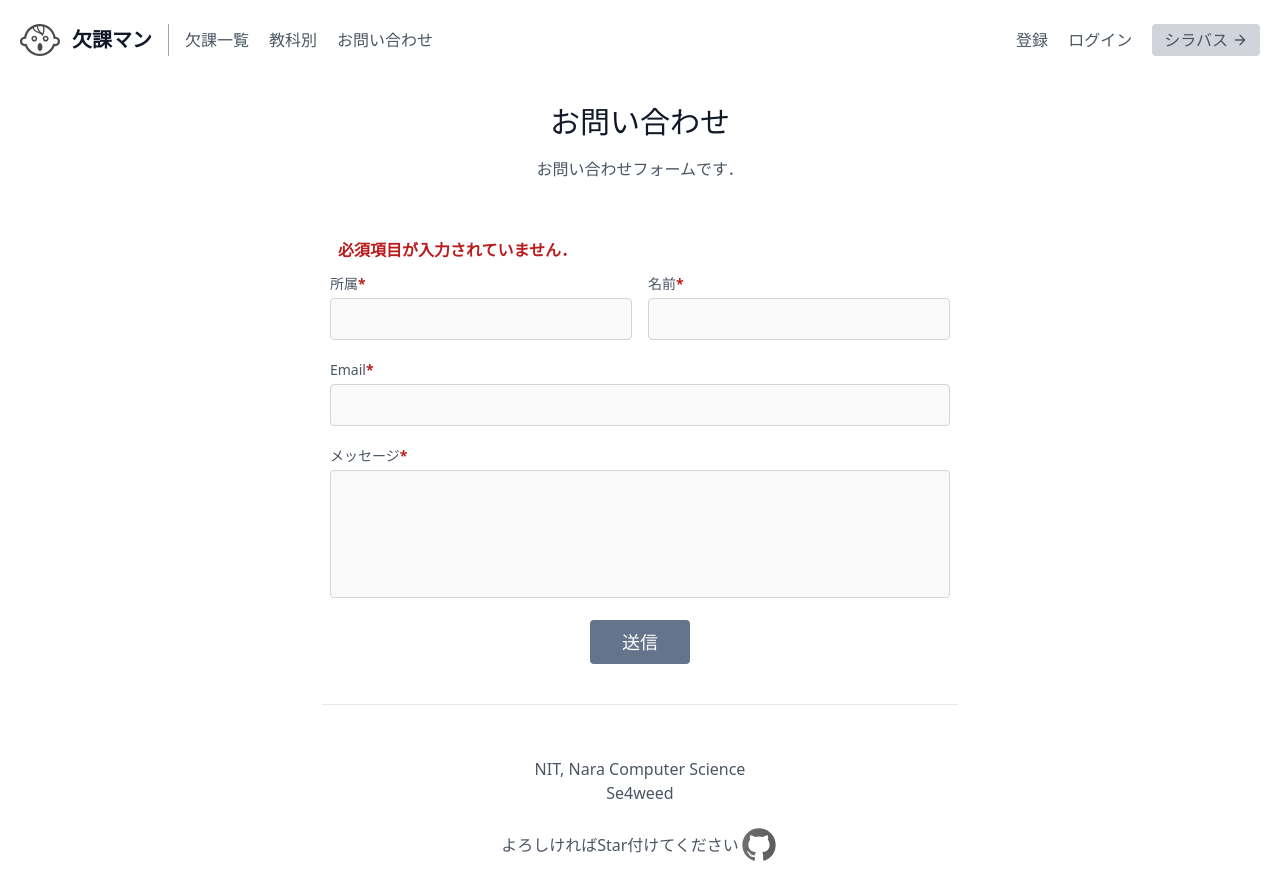
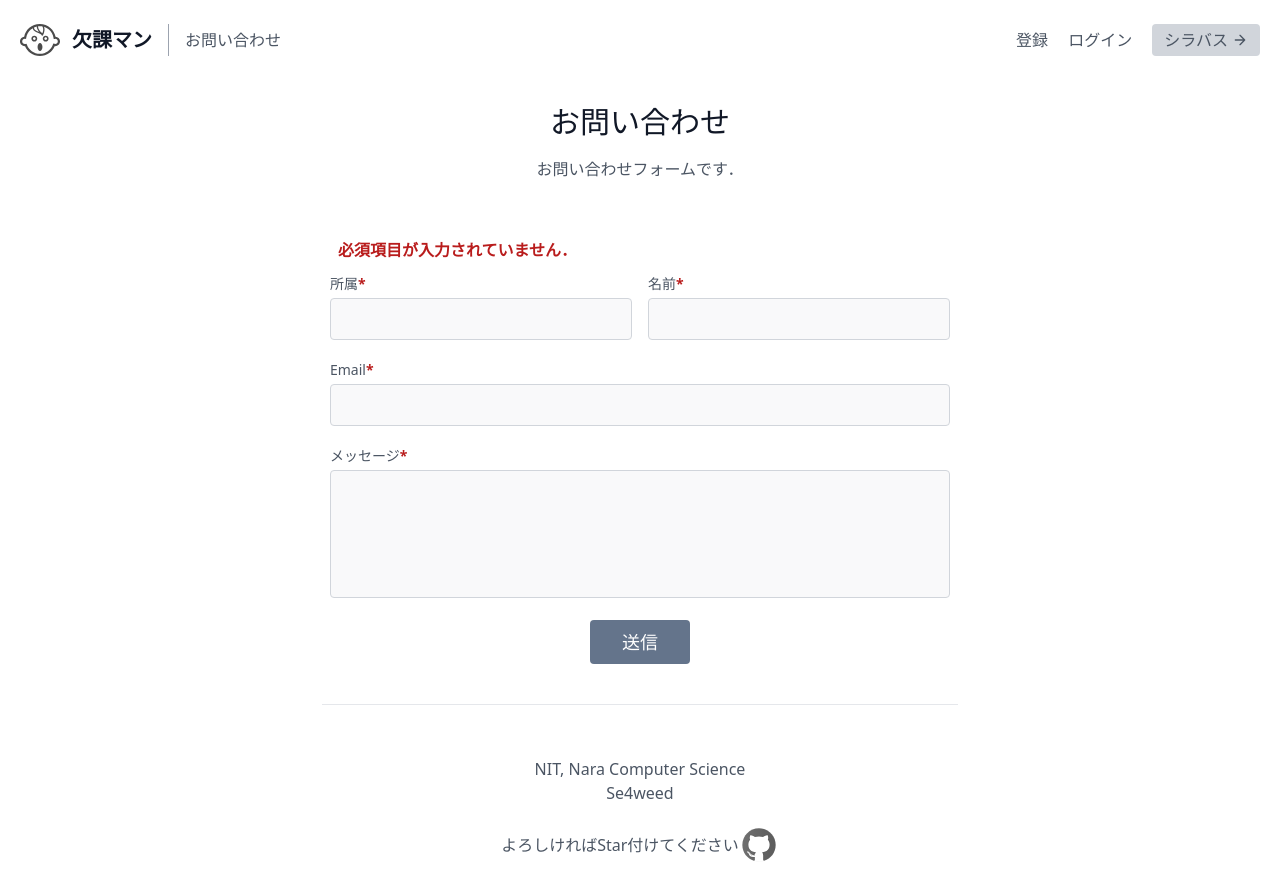
Before and after one commit to ynori123/kosen-kekka, a Next.js app in the folder frontend/: page /contact in a window 1280 px wide. Built offline with nearby package versions, Linux system fonts and the light colour scheme.

Commit message:
ログイン状態によるheaderの変更

```diff
--- a/frontend/components/Header.tsx
+++ b/frontend/components/Header.tsx
@@ -21,8 +21,13 @@ export const Header = () => {
         </Link>
 
         <nav className='md:mr-auto md:ml-4 md:py-1 md:pl-4 md:border-l md:border-gray-400	flex flex-wrap items-center text-base justify-center'>
-          <Link href="/miss" className="mr-5 hover:text-gray-900 hover:font-medium">欠課一覧</Link>
-          <Link href="/subject" className="mr-5 hover:text-gray-900 hover:font-medium">教科別</Link>
+          {isLogged &&
+            <>
+              <Link href="/miss" className="mr-5 hover:text-gray-900 hover:font-medium">欠課一覧</Link>
+              <Link href="/register" className="mr-5 hover:text-gray-900 hover:font-medium">欠課登録</Link>
+            </>
+          }
+
           <Link href="/contact" className="mr-5 hover:text-gray-900 hover:font-medium">お問い合わせ</Link>
         </nav>
 
```
